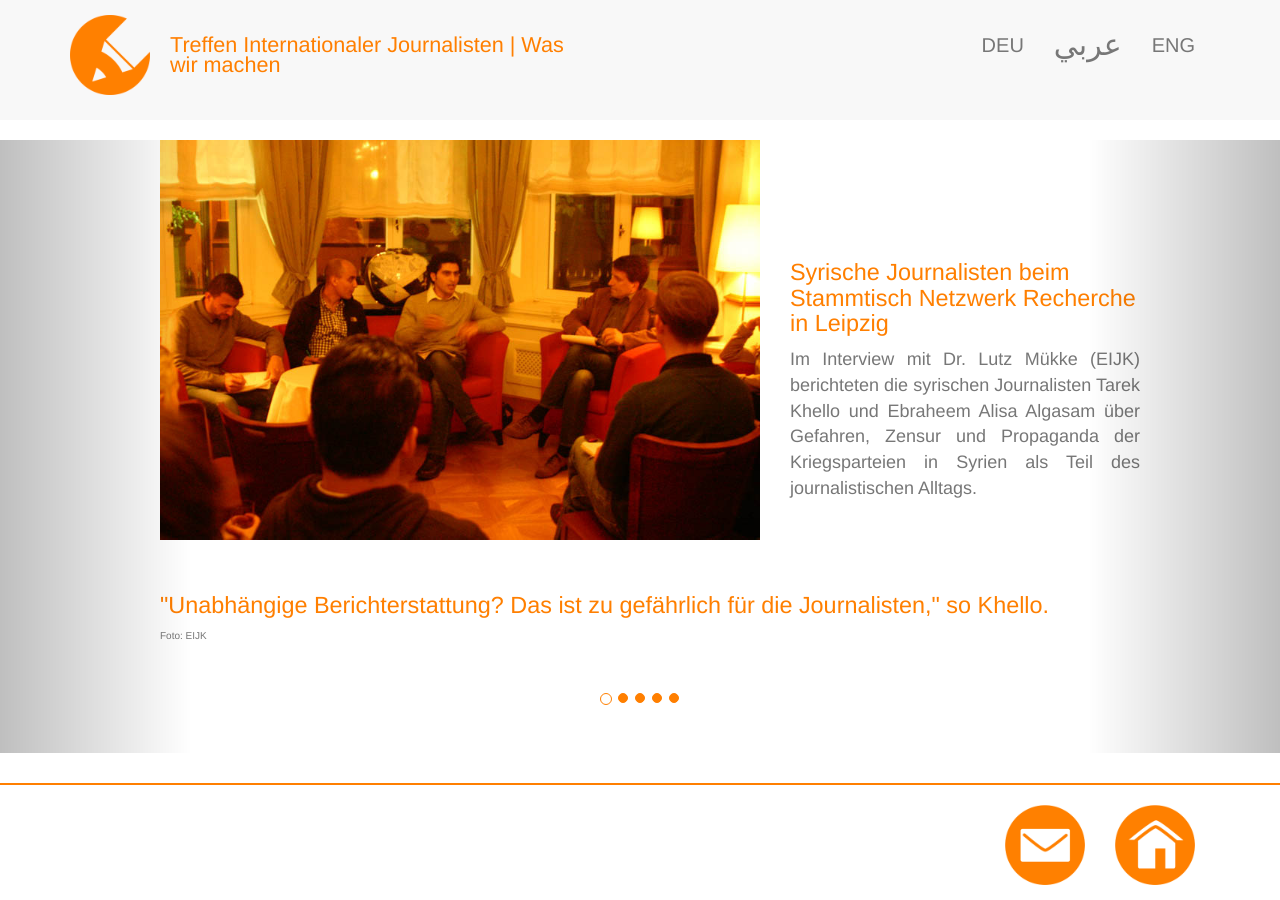
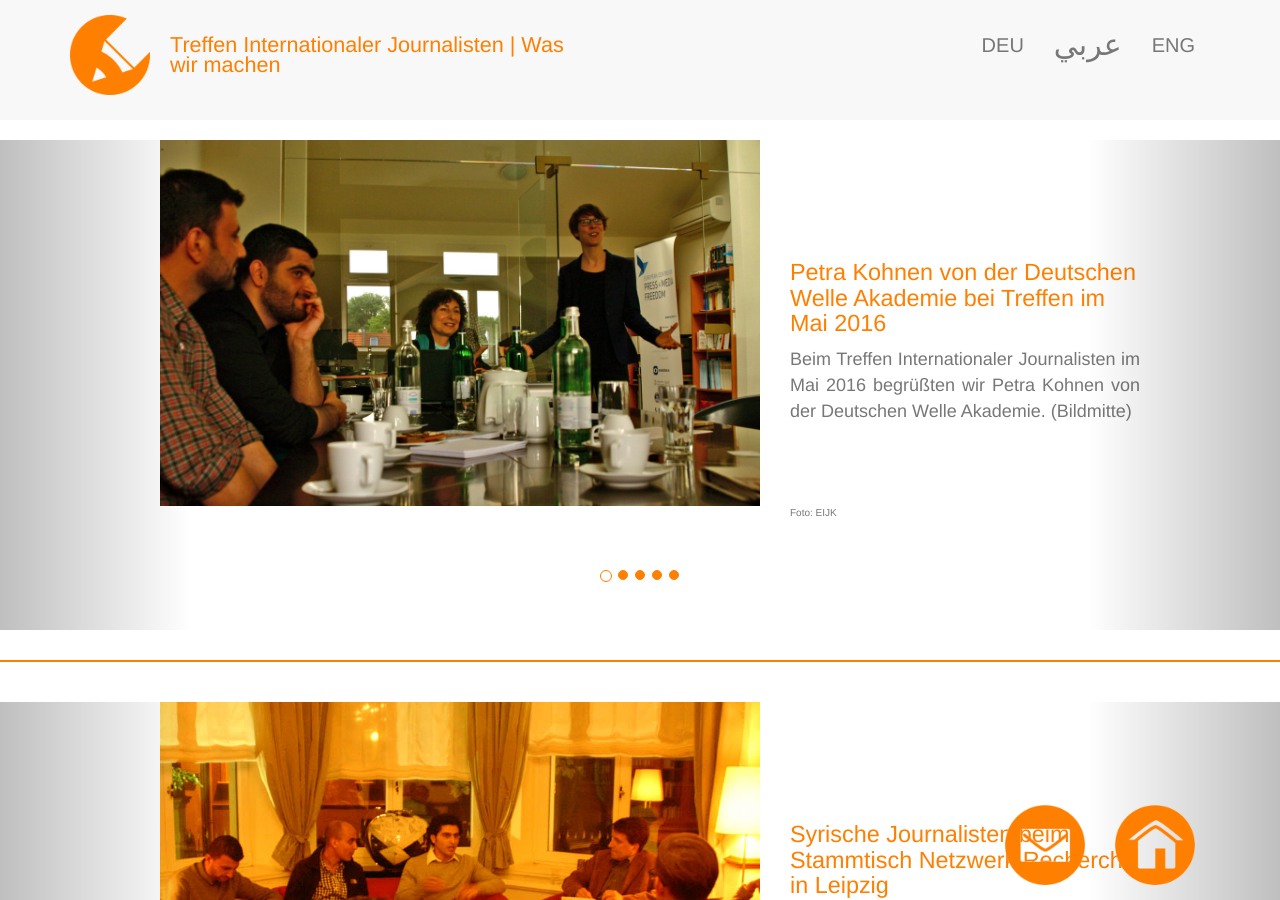
Before and after one commit to EIJC/TIJ, a Jekyll site: the page built from de/dok.html, in a window 1280 px wide and 900 px high. Built offline with Jekyll 4.4.1, drawn with Linux system fonts in a browser that asks for light colours; nearby versions of some CDN libraries.

Commit message:
Update dok.html

```diff
--- a/de/dok.html
+++ b/de/dok.html
@@ -3,6 +3,100 @@ title: Treffen Internationaler Journalisten | Was wir machen
 language: de
 ---
 
+<div class="carousel slide" data-ride="carousel" id="myCarousel"  data-interval="15000">
+
+<!-- Indicators -->
+<ol class="carousel-indicators">
+	<li class="active" data-slide-to="0" data-target="#myCarousel">&nbsp;</li>
+	<li data-slide-to="1" data-target="#myCarousel">&nbsp;</li>
+	<li data-slide-to="2" data-target="#myCarousel">&nbsp;</li>
+	<li data-slide-to="3" data-target="#myCarousel">&nbsp;</li>
+	<li data-slide-to="4" data-target="#myCarousel">&nbsp;</li>
+
+</ol>
+<!-- Wrapper for slides -->
+
+<div class="carousel-inner" role="listbox">
+<div class="item active">
+	<a href="{{ site.base_url }}/images/2016-05-26_TS_01.jpg" target="_blank">
+	<img class="img-slider-2" alt="" src="{{ site.base_url }}/images/2016-05-26_TS_01.jpg">
+	</a>
+	<h1>Petra Kohnen von der Deutschen Welle Akademie bei Treffen im Mai 2016</h1>
+	<p class="text-justify">Beim Treffen Internationaler Journalisten im Mai 2016 begrüßten wir Petra Kohnen von der Deutschen Welle Akademie. (Bildmitte)</p>
+	<p>&nbsp;</p>
+	<p>&nbsp;</p>
+	<p class="p-pic">Foto: EIJK</p>
+</div>
+
+<div class="item">
+  <a href="{{ site.base_url }}/images/2016-05-26_TS_02.jpg" target="_blank">
+	   <img class="img-slider-2" alt="" src="{{ site.base_url }}/images/2016-05-26_TS_02.jpg">
+	</a>
+	<h1></h1>
+	<p class="text-justify">Interessiert verfolgte sie die Ausführungen der Teilnehmenden über derzeitige Projekten und ihre Erwartungen an das Treffen: “Wir möchte mehr über die hiesigen Medien und die Deutsche Welle Akademie wissen – über Fortbildungs- und Arbeitsmöglichkeiten.” <br />Deutsches Medienrecht, Netzwerke und Selbstvermarktung – dass er noch viel lernen kann, merkt Tarek Khello im Arbeitsalltag. Als freier Journalist arbeitet er für den öffentlich-rechtlichen Rundfunk. </p>
+	<p class="p-pic">Foto: EIJK</p>
+</div>
+
+<div class="item">
+  <a href="{{ site.base_url }}/images/2016-05-26_TS_03.jpg" target="_blank">
+	   <img class="img-slider-2" alt="" src="{{ site.base_url }}/images/2016-05-26_TS_03.jpg">
+	</a>
+	<h1></h1>
+	<p class="text-justify">Ola Al-Jari berichtete von ihren Recherchen für das ECPMF in Griechenland über die Medienberichterstattung zu Flüchtlingscamps.</p>
+	<p class="p-pic">Foto: EIJK</p>
+</div>
+
+<div class="item">
+  <a href="{{ site.base_url }}/images/2016-05-26_TS_04.jpg" target="_blank">
+	   <img class="img-slider-2" alt="" src="{{ site.base_url }}/images/2016-05-26_TS_04.jpg">
+	</a>
+	<h1></h1>
+	<p class="text-justify">Auch der syrische Autor Tarek Aziza (l.i.B) stellte seine jüngsten Aktivitäten vor: Er ist Redakteur bei “Abwab”, der ersten Zeitung für Geflüchtete in Deutschland. Orientierung für Asylsuchende möchte das Blatt leisten – und über Ereignisse und Debatten in Deutschland für ein arabischsprachiges Publikum berichtet.</p>
+	<p class="p-pic">Foto: EIJK</p>
+</div>
+
+<div class="item">
+  <a href="{{ site.base_url }}/images/2016-05-26_TS_05.jpg" target="_blank">
+	   <img class="img-slider-2" alt="" src="{{ site.base_url }}/images/2016-05-26_TS_05.jpg">
+	</a>
+	<h1></h1>
+	<p class="text-justify">Die monatliche Gratiszeitung erscheint seit Dezember 2015 und wird u.a. in Asylunterkünften verteilt. Der Druck wird finanziert durch Werbung, Redakteure wie Aziza arbeiten (noch) ehrenamtlich. Es gibt eine Onlineausgabe, aber noch keine App.</p>
+	<p class="p-pic">Foto: EIJK</p>
+</div>
+
+<div class="item">
+  <a href="{{ site.base_url }}/images/2016-05-26_TS_06.jpg" target="_blank">
+	   <img class="img-slider-2" alt="" src="{{ site.base_url }}/images/2016-05-26_TS_06.jpg">
+	</a>
+	<h1></h1>
+	<p class="text-justify">“In der Digitalisierung liegt eine große Chance,” so Petra Kohnen (DWA). Sie rät zum Mobile Reporting – mit einfachen Mitteln wirkungsvolle Geschichten für Smartphone zu produzieren und selbst zu vermarkten.</p>
+	<p class="p-pic">Foto: EIJK</p>
+</div>
+
+<div class="item">
+  <a href="{{ site.base_url }}/images/2016-05-26_TS_07.jpg" target="_blank">
+	   <img class="img-slider-2" alt="" src="{{ site.base_url }}/images/2016-05-26_TS_07.jpg">
+	</a>
+	<h1></h1>
+	<p class="text-justify">So biete die DWA in Kooperation mit Engagement Global spezielle Trainings für Journalisten aus dem Globalen Süden auf der jährlichen Fachkonferenz “Bildkorrekturen”. Petra Kohnen stellte die DW und Weiterbildungsmöglichkeiten in der Akademie vor. </p>
+	<p class="p-pic">Foto: EIJK</p>
+</div>
+
+<div class="item">
+  <a href="{{ site.base_url }}/images/2016-05-26_TS_08.jpg" target="_blank">
+	   <img class="img-slider-2" alt="" src="{{ site.base_url }}/images/2016-05-26_TS_08.jpg">
+	</a>
+	<h1></h1>
+	<p class="text-justify">Anschließend blieb Raum für weiteren Austausch. <br />Ganz herzlich danken möchten wir Sabine Witt von Engagement Global (g.l.i.B.), die diesen anregenden Abend ermöglichte, sowie Jane Whyatt, Projektmanagerin des ECPMF für die Unterstützung. </p>
+	<p class="p-pic">Foto: EIJK</p>
+</div>
+
+</div>
+<!-- Left and right controls --><a class="left carousel-control" data-slide="prev" href="#myCarousel" role="button"><span class="sr-only">Previous</span> </a> <a class="right carousel-control" data-slide="next" href="#myCarousel" role="button"> <span class="sr-only">Next</span> </a></div>
+
+
+
+<div class="divider"><a id="NW" name="NW"></a></div>
 <div class="carousel slide" data-ride="carousel" id="myCarousel"  data-interval="15000">
 
 <!-- Indicators -->
```
